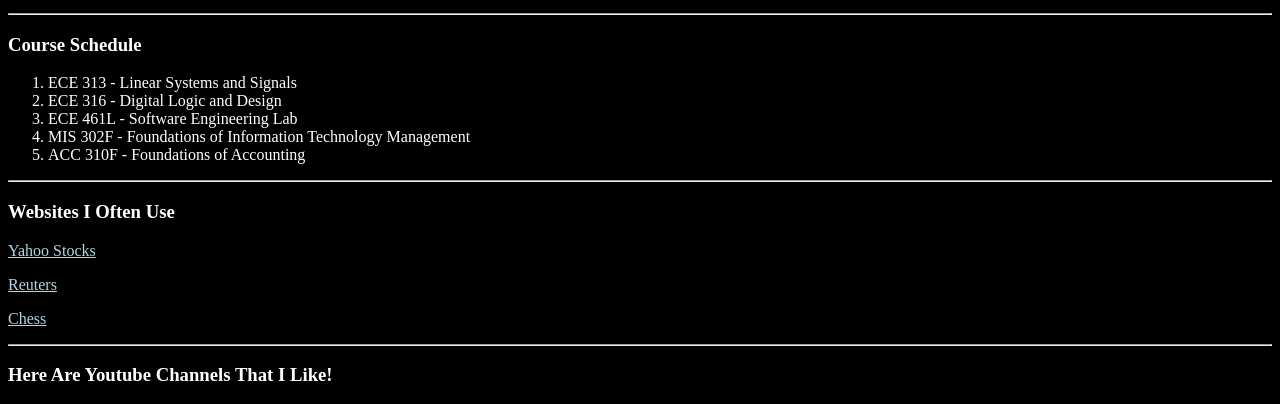
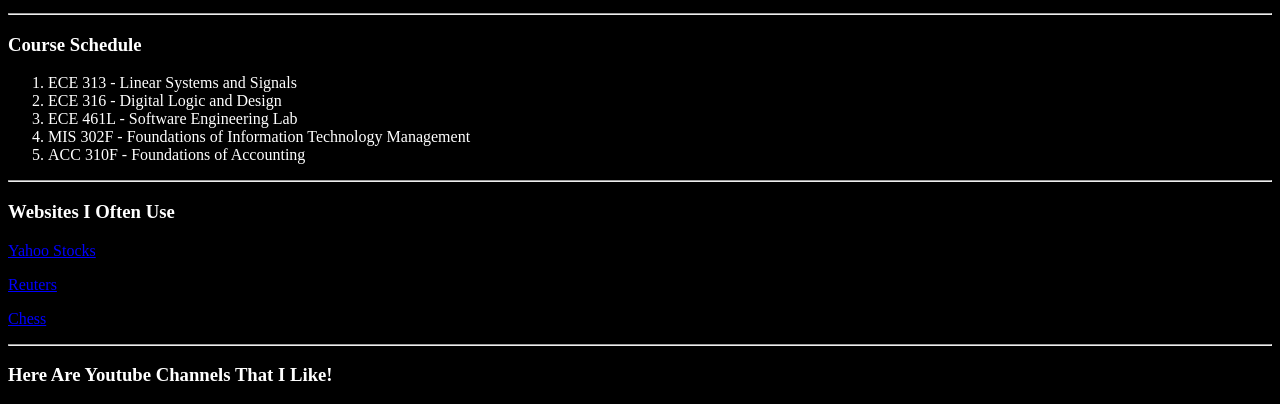
Before and after one commit to AarinM1/AarinM1.github.io, a plain HTML site: page index.html in a window 1280 px wide. Shown: the part 321-725 px from the top of the page. Drawn offline with Linux system fonts and the light colour scheme.

Commit message:
visual appeal

```diff
--- a/index.html
+++ b/index.html
@@ -42,9 +42,9 @@ I am a junior Electrical and Computer Engineering student at UT Austin. I enjoy
 <hr />
 
 <h3>Websites I Often Use</h3>
-<p><a href="https://finance.yahoo.com/" style="color: lightblue;">Yahoo Stocks</a></p>
-<p><a href="https://www.reuters.com/" style="color: lightblue;">Reuters</a></p>
-<p><a href="https://www.chess.com/home" style="color: lightblue;">Chess</a></p>
+<p><a href="https://finance.yahoo.com/" style="color: blue;">Yahoo Stocks</a></p>
+<p><a href="https://www.reuters.com/" style="color: blue;">Reuters</a></p>
+<p><a href="https://www.chess.com/home" style="color: blue;">Chess</a></p>
 
 
 <hr />
```
Also changed, not shown: stylesheet.css (+2 -5 lines).
